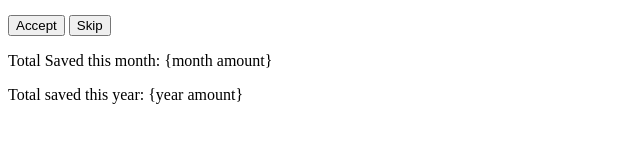
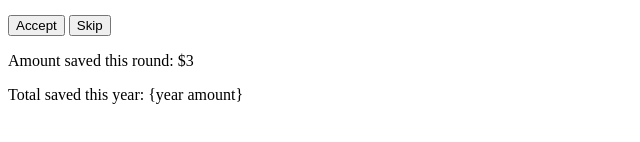
Before and after one commit to nicoleampofo/save-today, a plain HTML site: page index.html in a window 1280 px wide. Shown: the part 218-360 px from the top of the page, 0-640 px from the left. Drawn offline with Linux system fonts and the light colour scheme.

Commit message:
add numbers together

```diff
--- a/index.html
+++ b/index.html
@@ -29,8 +29,8 @@
             <h1>Save Today</h1>
             <p>How much will you save today?</p>
             <button onclick="printNextNumber()">Save Now</button>
-            <h3  id="todays-amount">Today's Savings Amount</h3>
-            <button>Accept</button>
+            <h3 id="todays-amount">Today's Savings Amount</h3>
+            <button onclick="accept()">Accept</button>
             <button>Skip</button>
             </div>
     </section>
@@ -39,7 +39,7 @@
     <!-- Section 2: Statistics -->
 
 <section>
-    <p>Total Saved this month: {month amount}</p>
+    <p id="amountThisRound">Total Saved this month: {month amount}</p>
     <p>Total saved this year: {year amount}</p>
 </section>
 
--- a/main.js
+++ b/main.js
@@ -1,5 +1,6 @@
 // connect this file to the DOM
 const select = document.getElementById('todays-amount');
+const acceptBtn = document.getElementById('amountThisRound');
 
 
 // create a function to take two numbers and create a sorted array with the specified min and max
@@ -40,8 +41,21 @@ function printNextNumber() {
     if (result.length > 0) {
         const num = result.shift(); // remove and get the first element
         select.innerText = "Amount to save today: $" + num;
-        console.log(num);
+        return num;
     } else {
         select.innerText = "Congratulations! You have reached your savings goal!";
     }
 }
+
+// total amount saved
+function accept() {
+  let sum = 0;
+  for (let i = 0; i < result.length; i++) {
+    sum += result[i];
+    acceptBtn.innerText = "Amount saved this round: $" + sum;
+    console.log("sum: ", sum);
+    return sum;
+  }
+}
+
+console.log("accept(result)): ", accept(result))
```
Also changed, not shown: tests/addition.js (+30 -12 lines).
